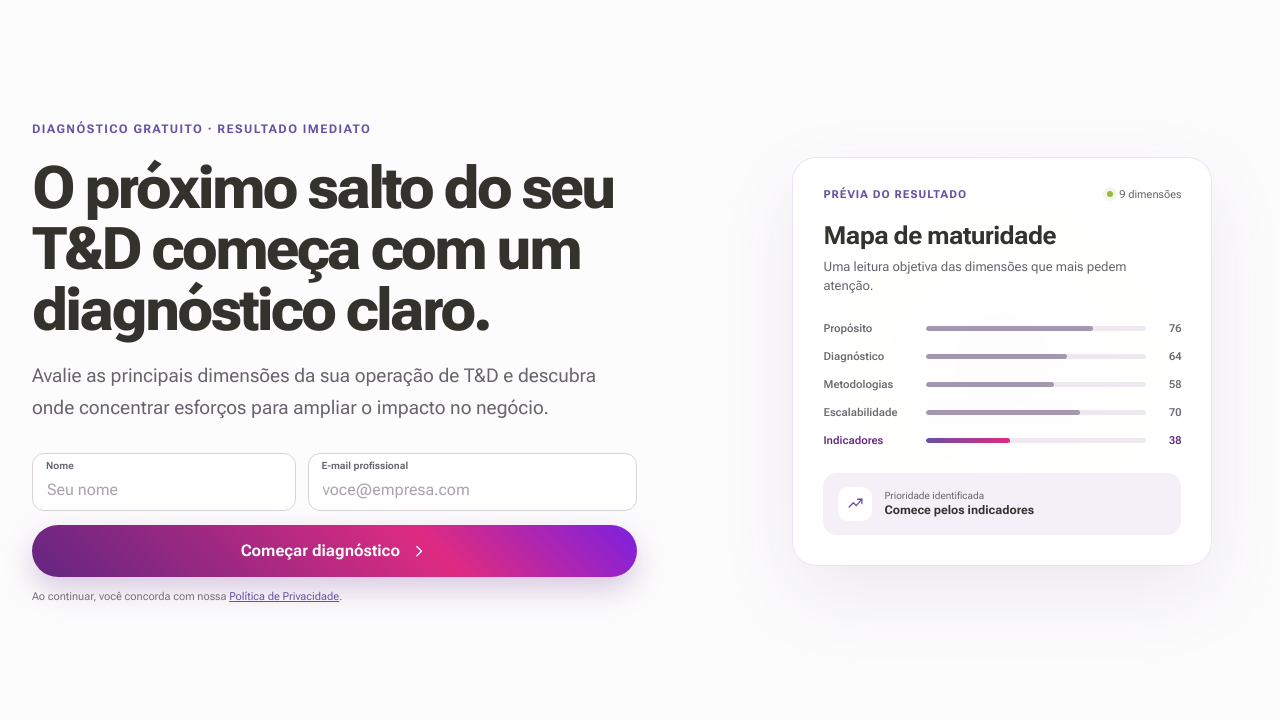
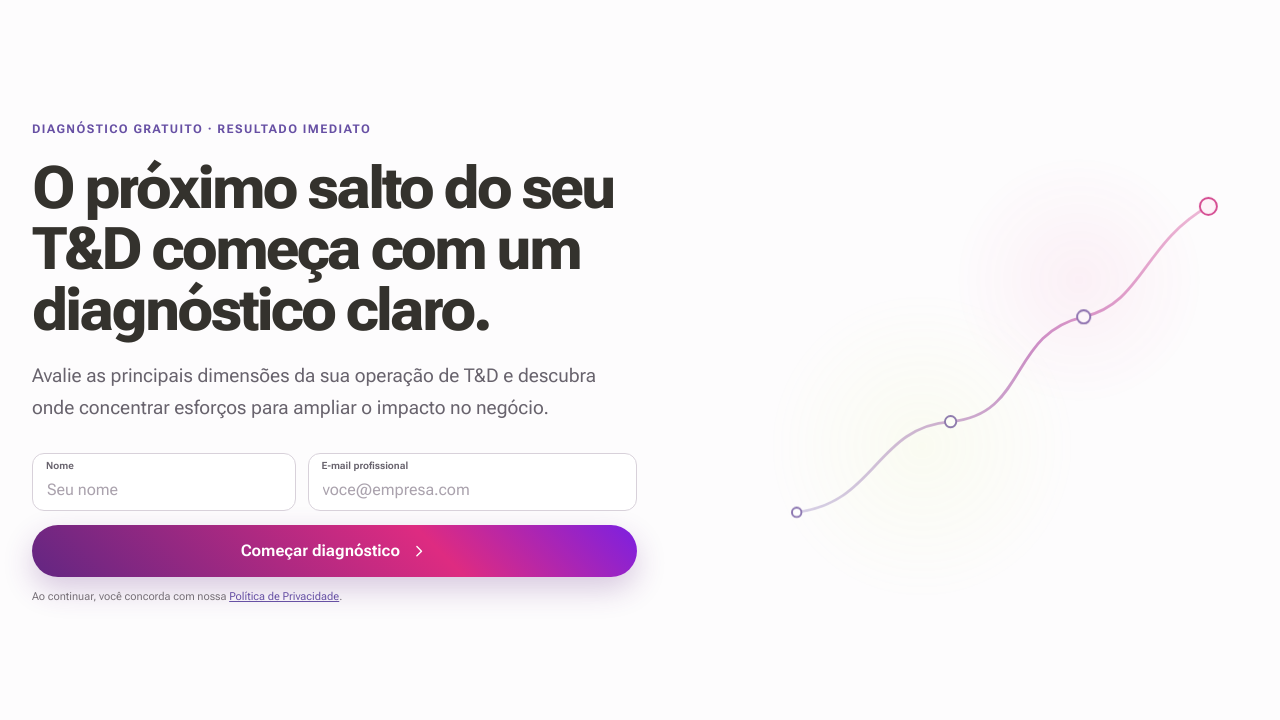
Before and after one commit to Bolivarlencastro/keeps-maturity-calculator, a website with bundled scripts: page index.html in a window 1280 px wide. Shown: the part 80-800 px from the top of the page. Built offline with nearby package versions, Linux system fonts and the light colour scheme.

Commit message:
redesign: replace hero card with subtle progress line

```diff
--- a/app.js
+++ b/app.js
@@ -72,28 +72,26 @@ function renderIntro() {
           <p class="hero-form-privacy">Ao continuar, você concorda com nossa <a href="https://keeps.com.br/politica-de-privacidade/" target="_blank" rel="noreferrer">Política de Privacidade</a>.</p>
         </form>
       </div>
-      <div class="hero-visual" aria-label="Prévia de um mapa de maturidade">
-        <div class="maturity-preview">
-          <div class="preview-heading">
-            <span>Prévia do resultado</span>
-            <small><i></i> 9 dimensões</small>
-          </div>
-          <h2>Mapa de maturidade</h2>
-          <p>Uma leitura objetiva das dimensões que mais pedem atenção.</p>
-          <div class="preview-list" aria-hidden="true">
-            ${[
-              ["Propósito", 76],
-              ["Diagnóstico", 64],
-              ["Metodologias", 58],
-              ["Escalabilidade", 70],
-              ["Indicadores", 38]
-            ].map(([name, value]) => `<div class="preview-row ${value === 38 ? "is-priority" : ""}"><span>${name}</span><div><i style="--preview-value:${value}%"></i></div><b>${value}</b></div>`).join("")}
-          </div>
-          <div class="preview-insight">
-            <span>${icon("trend")}</span>
-            <div><small>Prioridade identificada</small><strong>Comece pelos indicadores</strong></div>
-          </div>
-        </div>
+      <div class="hero-visual" aria-hidden="true">
+        <div class="flow-glow flow-glow-one"></div>
+        <div class="flow-glow flow-glow-two"></div>
+        <svg class="hero-flow" viewBox="0 0 520 460" role="presentation">
+          <defs>
+            <linearGradient id="flow-gradient" x1="40" y1="410" x2="470" y2="50" gradientUnits="userSpaceOnUse">
+              <stop offset="0" stop-color="#6750a4" stop-opacity=".18" />
+              <stop offset=".56" stop-color="#a8379c" stop-opacity=".52" />
+              <stop offset="1" stop-color="#de2b81" stop-opacity=".28" />
+            </linearGradient>
+          </defs>
+          <path class="flow-track" d="M42 390 C126 380 126 300 205 294 C287 287 266 201 346 183 C408 169 409 105 478 66" />
+          <path class="flow-line" pathLength="1" d="M42 390 C126 380 126 300 205 294 C287 287 266 201 346 183 C408 169 409 105 478 66" />
+          <g class="flow-nodes">
+            <circle cx="42" cy="390" r="5" />
+            <circle cx="205" cy="294" r="6" />
+            <circle cx="346" cy="183" r="7" />
+            <circle class="flow-node-final" cx="478" cy="66" r="9" />
+          </g>
+        </svg>
       </div>
     </section>
     <section class="trust-strip">
--- a/styles.css
+++ b/styles.css
@@ -40,28 +40,17 @@ body.is-scrolled .site-header { background:rgba(253,252,253,.96); box-shadow:0 8
 .button:disabled { opacity:.4; cursor:not-allowed; }
 .button-primary { color:#fff; background:linear-gradient(45deg,#622682 0%,#de2b81 66%,#7c20e1 100%); box-shadow:0 12px 30px rgba(98,38,130,.24); }
 .button-secondary { color:var(--ink); background:var(--soft); }
-.hero-visual { min-height:480px; display:grid; place-items:center; position:relative; }
-.hero-visual:before { content:""; width:92%; aspect-ratio:1; position:absolute; border-radius:50%; background:radial-gradient(circle,rgba(103,80,164,.075),rgba(215,244,105,.035) 42%,transparent 70%); }
-.maturity-preview { width:min(420px,100%); position:relative; padding:30px; border:1px solid rgba(103,80,164,.14); border-radius:24px; background:rgba(255,255,255,.9); box-shadow:0 28px 80px rgba(61,39,75,.09); backdrop-filter:blur(12px); }
-.preview-heading { display:flex; align-items:center; justify-content:space-between; gap:20px; }
-.preview-heading>span { color:var(--purple); font-size:11px; font-weight:750; letter-spacing:.1em; text-transform:uppercase; }
-.preview-heading small { display:flex; align-items:center; gap:6px; color:var(--muted); font-size:11px; }
-.preview-heading small i { width:6px; height:6px; border-radius:50%; background:#98b941; box-shadow:0 0 0 4px rgba(152,185,65,.12); }
-.maturity-preview h2 { margin:20px 0 6px; font:700 25px/1.2 "Roboto Flex"; letter-spacing:-.025em; }
-.maturity-preview>p { max-width:330px; margin:0; color:var(--muted); font-size:13px; line-height:1.5; }
-.preview-list { display:grid; gap:15px; margin-top:26px; }
-.preview-row { display:grid; grid-template-columns:92px 1fr 24px; align-items:center; gap:11px; }
-.preview-row>span,.preview-row>b { color:#6f6972; font-size:11px; font-weight:600; }
-.preview-row>b { text-align:right; font-variant-numeric:tabular-nums; }
-.preview-row>div { height:5px; overflow:hidden; border-radius:999px; background:#eee9ef; }
-.preview-row>div i { width:var(--preview-value); height:100%; display:block; border-radius:inherit; background:#a497b0; transform-origin:left; animation:preview-fill .8s cubic-bezier(.2,.7,.2,1) both; }
-.preview-row.is-priority>span,.preview-row.is-priority>b { color:var(--purple-dark); }
-.preview-row.is-priority>div i { background:linear-gradient(90deg,var(--purple),var(--pink)); }
-.preview-row:nth-child(2) i { animation-delay:70ms; }.preview-row:nth-child(3) i { animation-delay:140ms; }.preview-row:nth-child(4) i { animation-delay:210ms; }.preview-row:nth-child(5) i { animation-delay:280ms; }
-.preview-insight { display:flex; align-items:center; gap:12px; margin-top:26px; padding:14px 15px; border-radius:14px; background:var(--accent-soft); }
-.preview-insight>span { width:34px; height:34px; flex:0 0 auto; display:grid; place-items:center; border-radius:10px; color:var(--purple); background:#fff; }
-.preview-insight svg { width:17px; }
-.preview-insight>div { display:grid; gap:2px; }.preview-insight small { color:var(--muted); font-size:10px; }.preview-insight strong { font-size:12px; }
+.hero-visual { min-height:480px; display:grid; place-items:center; position:relative; overflow:hidden; }
+.hero-flow { width:min(520px,100%); height:auto; overflow:visible; }
+.flow-track,.flow-line { fill:none; stroke-linecap:round; }
+.flow-track { stroke:#6750a4; stroke-width:2; opacity:.07; }
+.flow-line { stroke:url(#flow-gradient); stroke-width:3; stroke-dasharray:1; stroke-dashoffset:1; animation:flow-draw 1.35s cubic-bezier(.2,.7,.2,1) .15s forwards; }
+.flow-nodes circle { fill:#fff; stroke:#8a74b1; stroke-width:2; opacity:0; animation:flow-node-in .35s ease-out forwards; }
+.flow-nodes circle:nth-child(1) { animation-delay:.25s; }.flow-nodes circle:nth-child(2) { animation-delay:.55s; }.flow-nodes circle:nth-child(3) { animation-delay:.85s; }.flow-nodes circle:nth-child(4) { animation-delay:1.15s; }
+.flow-nodes .flow-node-final { fill:#fdf3f8; stroke:#d44a90; }
+.flow-glow { position:absolute; border-radius:50%; filter:blur(2px); pointer-events:none; }
+.flow-glow-one { width:260px; height:260px; right:8%; top:6%; background:radial-gradient(circle,rgba(222,43,129,.055),transparent 68%); }
+.flow-glow-two { width:310px; height:310px; left:2%; bottom:0; background:radial-gradient(circle,rgba(215,244,105,.075),transparent 70%); }
 .trust-strip { flex:0 0 auto; padding:34px 0; color:#fff; background:var(--ink); }
 .trust-grid { display:grid; grid-template-columns:repeat(3,1fr); gap:40px; }
 .trust-grid article { display:grid; gap:5px; padding-left:20px; border-left:2px solid var(--pink-bright); }
@@ -187,7 +176,8 @@ body.is-scrolled .site-header { background:rgba(253,252,253,.96); box-shadow:0 8
 }
 @keyframes answer-confirmation { 0% { transform:scale(1); } 55% { transform:scale(1.025); } 100% { transform:scale(1); } }
 @keyframes bar-reveal { from { transform:scaleX(0); } to { transform:scaleX(1); } }
-@keyframes preview-fill { from { transform:scaleX(0); opacity:.45; } to { transform:scaleX(1); opacity:1; } }
+@keyframes flow-draw { to { stroke-dashoffset:0; } }
+@keyframes flow-node-in { from { opacity:0; transform:scale(.65); transform-origin:center; } to { opacity:1; transform:scale(1); transform-origin:center; } }
 @keyframes question-element-in { from { opacity:0; transform:translateY(5px); } to { opacity:1; transform:translateY(0); } }
 @keyframes view-fade-out { to { opacity:0; } }
 @keyframes view-fade-in { from { opacity:0; } }
```
